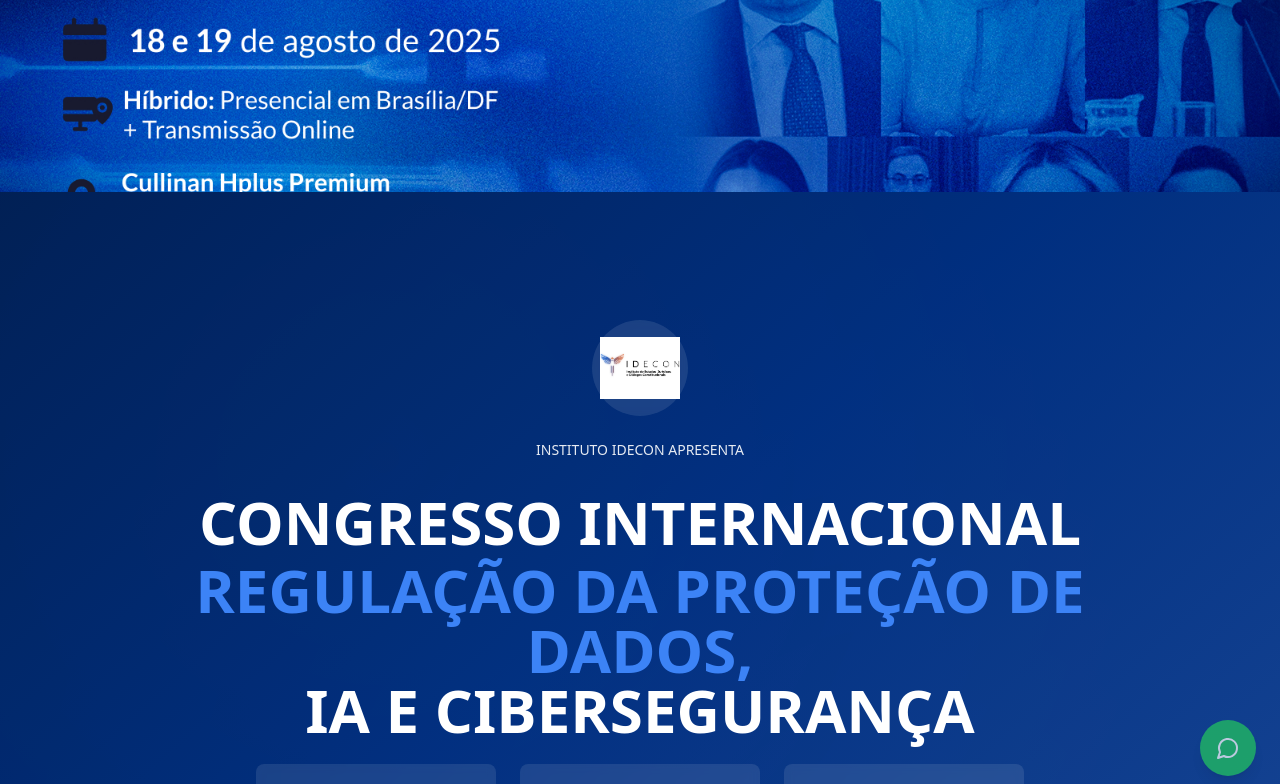
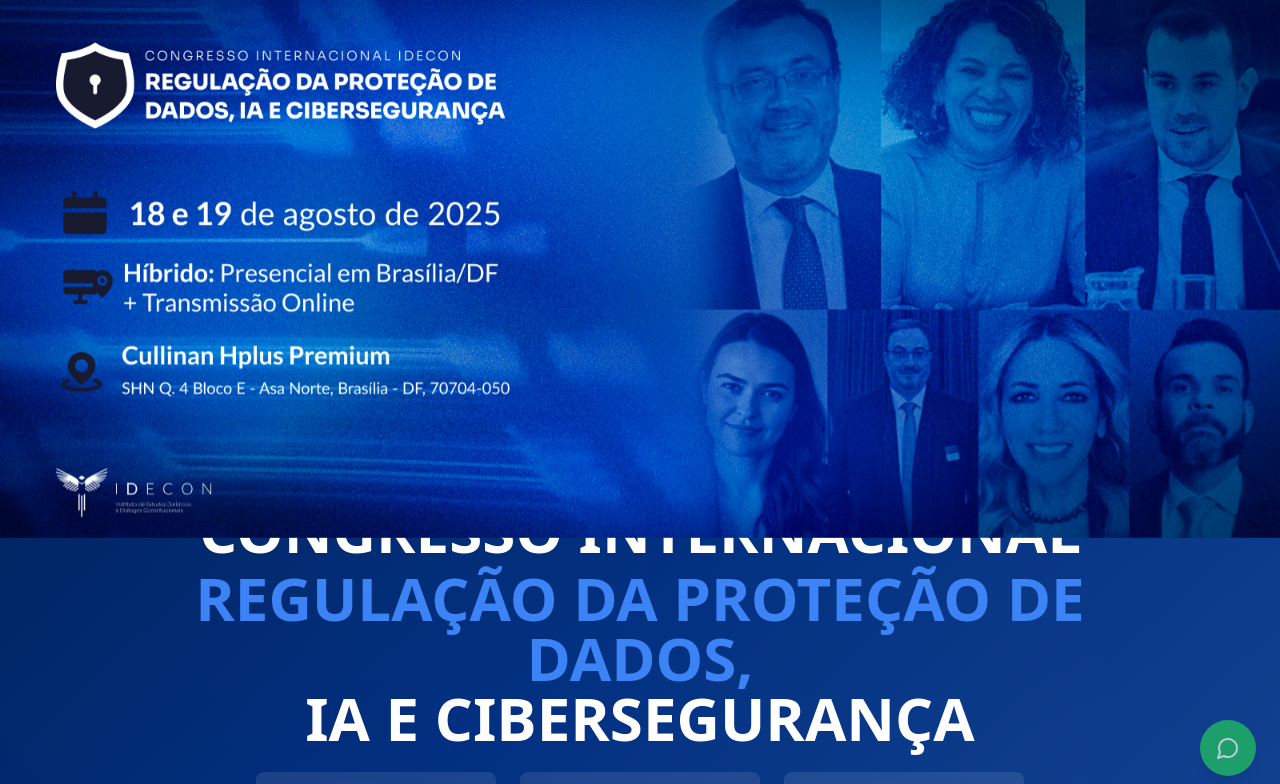
Before and after one commit to hubconectbr/idecon, a React (Vite) app: page / in a window 1280 px wide. Shown: the top 784 px of the page. Built offline with nearby package versions, Linux system fonts and the light colour scheme.

Commit message:
Ajustar banner principal
Ajusta o banner principal para que apareça por completo no início da página, em sua altura total.

```diff
--- a/src/components/EventHero.tsx
+++ b/src/components/EventHero.tsx
@@ -11,7 +11,7 @@ const EventHero = () => {
         <img
           src="/lovable-uploads/9e8661fa-6029-4ff6-801f-7ba1928da1a0.png"
           alt="Banner Principal IDECON - Congresso Internacional"
-          className="w-full h-32 md:h-40 lg:h-48 object-cover"
+          className="w-full h-auto object-contain"
         />
       </div>
 
@@ -21,7 +21,7 @@ const EventHero = () => {
         <div className="absolute inset-0 bg-[radial-gradient(circle_at_70%_80%,rgba(255,255,255,0.05),transparent_70%)]" />
       </div>
 
-      <div className="relative z-10 container mx-auto px-4 py-20 lg:py-32 mt-32 md:mt-40 lg:mt-48">
+      <div className="relative z-10 container mx-auto px-4 py-20 lg:py-32" style={{marginTop: '25vh'}}>
         <div className="max-w-4xl mx-auto text-center text-white">
           {/* IDECON Logo Area */}
           <div className="mb-8">
```
